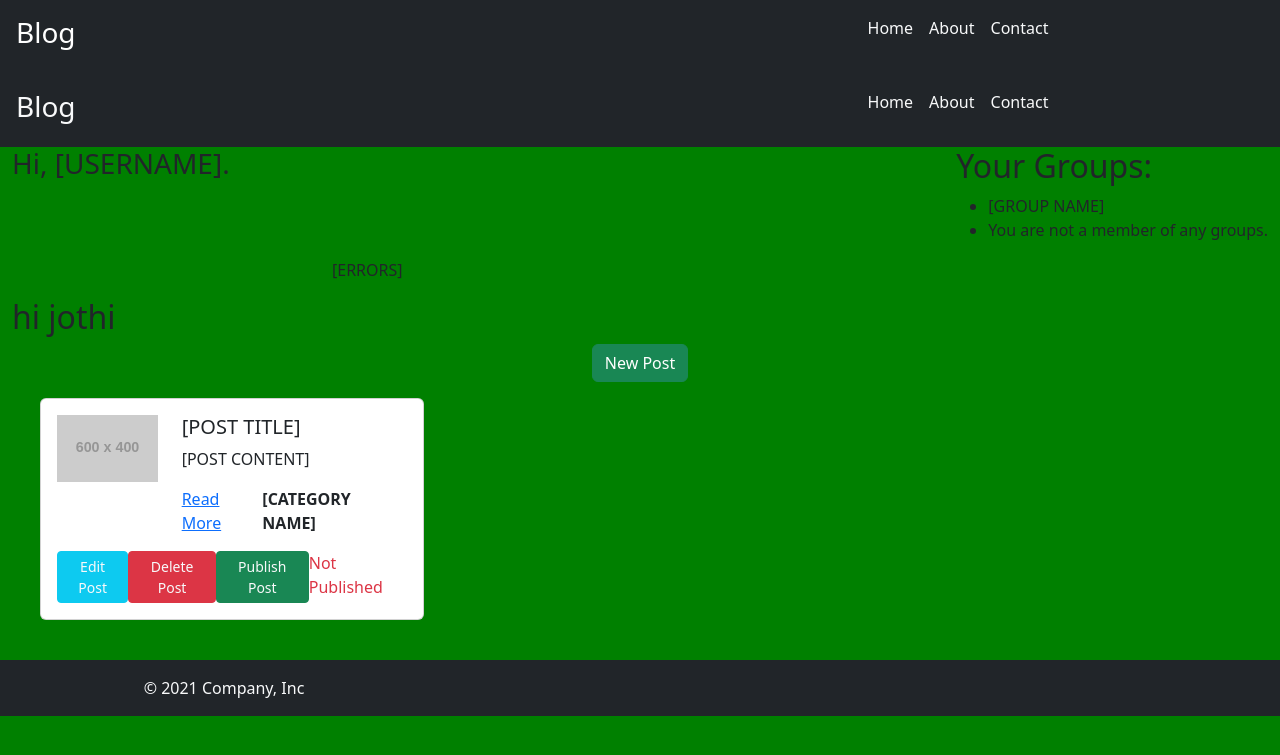
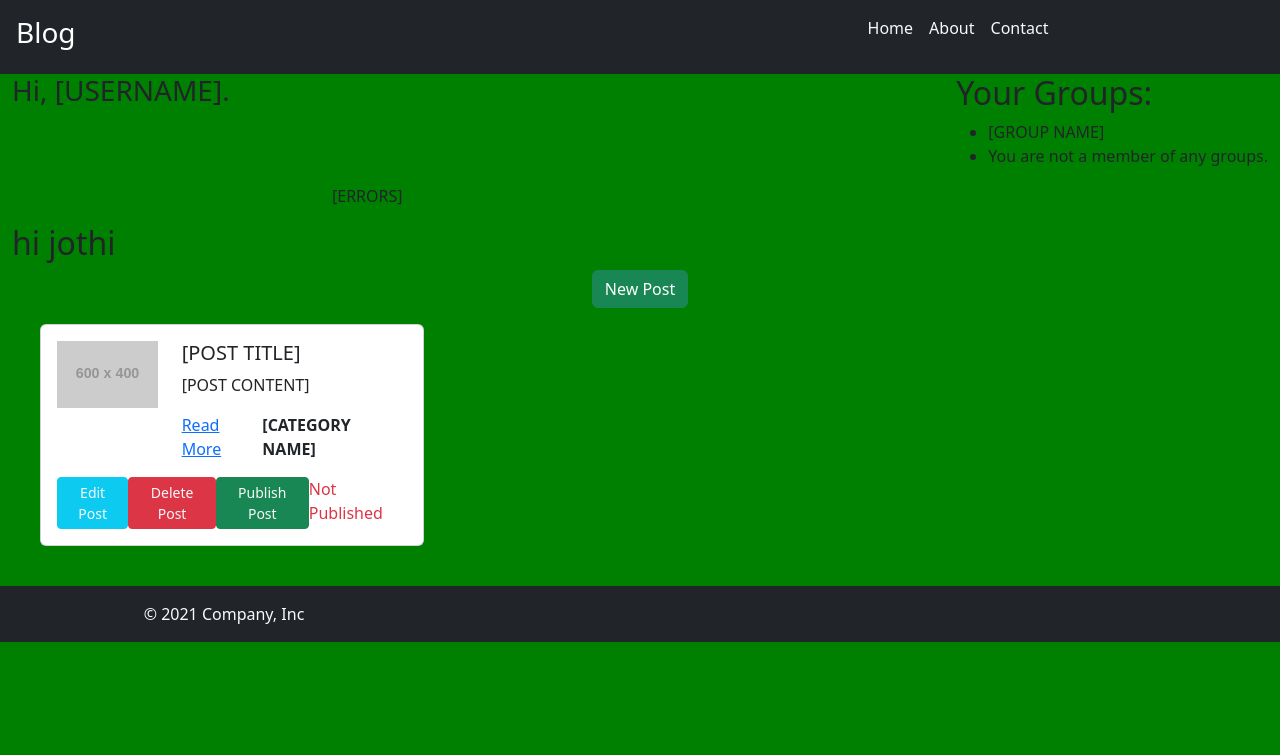
Before and after one commit to NavaneethaKrishnan2774/Blog, a Django app: page /dashboard/ in a window 1280 px wide. Shown: the top 755 px of the page. Run offline with Django 5.2, Linux system fonts and the light colour scheme; grey boxes labelled with a size stand in for pictures from a placeholder-image service; some libraries are stand-ins or nearby versions.

Commit message:
craete a dahboard page and redirect the pages of register, login and dashboard pages

```diff
--- a/blog/templates/dashboard.html
+++ b/blog/templates/dashboard.html
@@ -1,19 +1,6 @@
  {% extends "base.html" %}
  {% block content %}
-    <header class="p-3 bg-dark text-white">
-        <div class="row">
-            <div class="col">
-               <a class="text-decoration-none text-light" href="./index.html"><h3>Blog</h3></a>
-            </div>
-            <div class="col">
-                <div class="d-flex justify-content-center gap-3">
-                    <a class="text-light text-decoration-none" href="">Home</a>
-                    <a class="text-light text-decoration-none" href="">About</a>
-                    <a class="text-light text-decoration-none" href="">Contact</a>
-                </div>
-            </div>
-        </div>
-    </header>
+
     <div class="container-fluid ">
         <div class="row">
           <div class="col-6">
--- a/blog/views.py
+++ b/blog/views.py
@@ -80,7 +80,7 @@
             if user is not None:
                 auth_login(request,user)
                 print("login successed")
-                return redirect("/dashboard")
+                return redirect("blog:dashboard")
 
     return render(request,'login.html',{'form':form})
 
@@ -94,6 +94,7 @@
             user.save()
             print("registered successfully")
             messages.success(request,"registered successfully")
+            return redirect("blog:login")
 
 
     return render(request,'register.html',{'form':form})
```
Also changed, not shown: blog/templates/includes/errors.html (added, +29 -0 lines), blog/templates/login.html (+3 -13 lines), blog/templates/register.html (+2 -20 lines).
